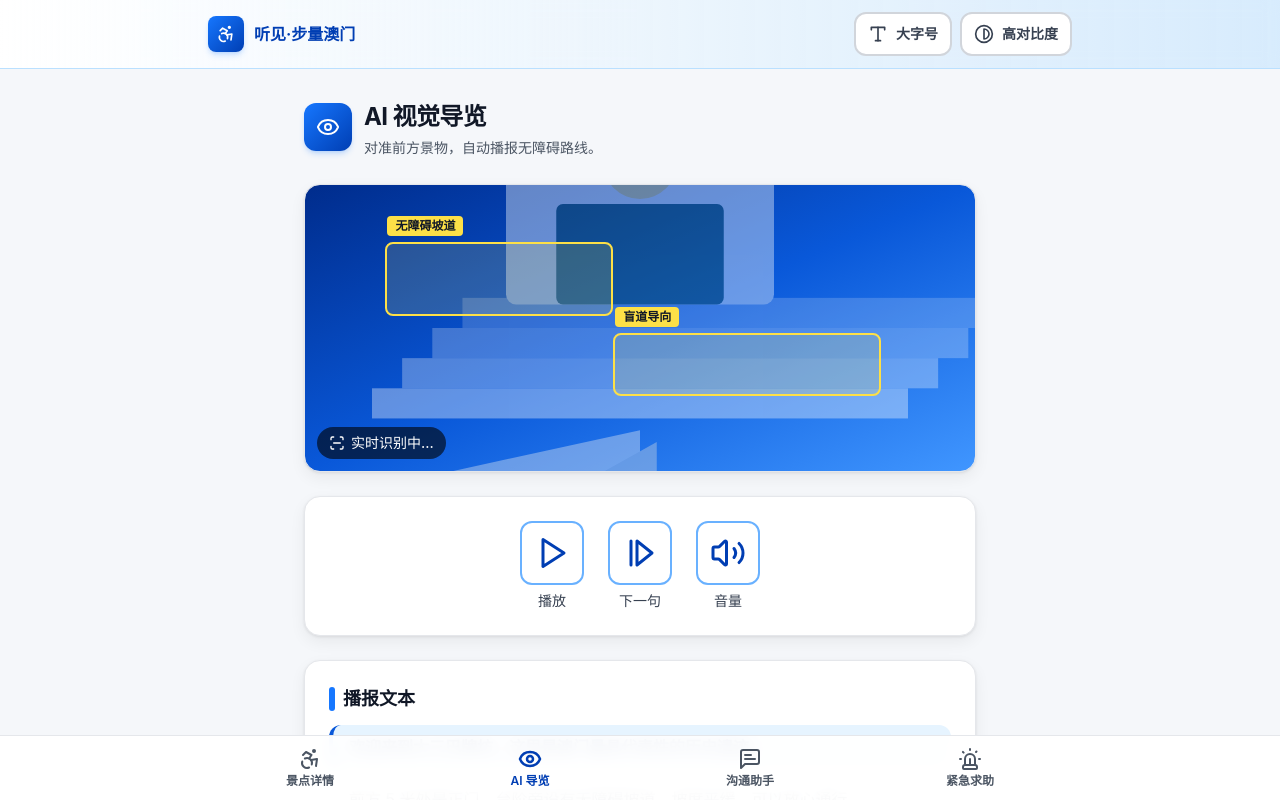
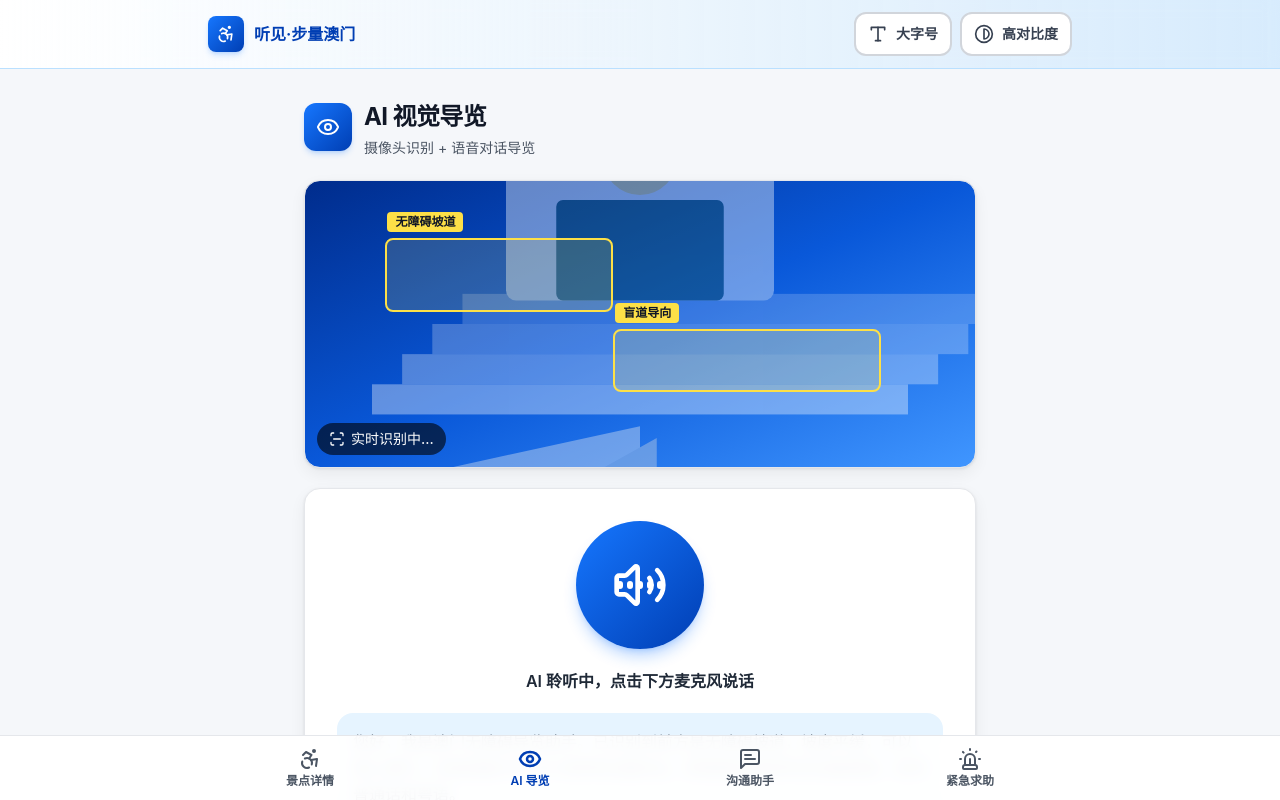
Before and after one commit to lizuonong/tingjian-buliang-macau, a React (Vite) app: page / in a window 1280 px wide. Both pictures are taken after a click on the button "AI 导览". Shown: the top 800 px of the page. Built offline with nearby package versions, Linux system fonts and the light colour scheme.

Commit message:
feat: AI导览改为豆包式语音通话界面，移除逐句播报文本，预留千问流式输出接口

```diff
--- a/src/components/BroadcastTextBox.tsx
+++ /dev/null
@@ -1,56 +0,0 @@
-import type { SpeechSentence } from '../types';
-
-/**
- * BroadcastTextBox —— 播报文本框
- * 无障碍约束：
- *  - 当前朗读句实时高亮（颜色 + 加粗 + 左侧指示条三重信号）
- *  - 容器 aria-live="polite" 让屏幕阅读器同步播报
- *  - 可点击句子“重读该句”，点击目标 ≥ 44px
- */
-interface BroadcastTextBoxProps {
-  sentences: SpeechSentence[];
-  currentIndex: number;
-  onSelect: (index: number) => void;
-}
-
-export default function BroadcastTextBox({
-  sentences,
-  currentIndex,
-  onSelect,
-}: BroadcastTextBoxProps) {
-  return (
-    <section
-      aria-label="播报文本内容"
-      aria-live="polite"
-      className="card-surface relative overflow-hidden p-5 sm:p-6"
-    >
-      <h2 className="mb-3 flex items-center gap-2 text-lg font-bold text-gray-900">
-        <span aria-hidden="true" className="h-6 w-1.5 rounded-full bg-brand-500" />
-        播报文本
-      </h2>
-
-      <ol className="space-y-2">
-        {sentences.map((s, idx) => {
-          const active = idx === currentIndex;
-          return (
-            <li key={s.id}>
-              <button
-                type="button"
-                onClick={() => onSelect(idx)}
-                aria-current={active ? 'true' : undefined}
-                aria-label={`第 ${idx + 1} 句：${s.text}${active ? '（正在朗读）' : ''}`}
-                className={`focus-ring min-h-[44px] w-full rounded-xl px-4 py-2 text-left text-base leading-relaxed transition-colors ${
-                  active
-                    ? 'border-l-4 border-brand-600 bg-brand-50 font-semibold text-brand-900'
-                    : 'border-l-4 border-transparent text-gray-700 hover:bg-gray-50'
-                }`}
-              >
-                {s.text}
-              </button>
-            </li>
-          );
-        })}
-      </ol>
-    </section>
-  );
-}
--- a/src/components/VoiceControlBar.tsx
+++ /dev/null
@@ -1,72 +0,0 @@
-import { Play, Pause, StepForward, Volume2 } from 'lucide-react';
-import IconButton from './IconButton';
-
-/**
- * VoiceControlBar —— AI 视觉导览语音控制条
- * 无障碍约束：
- *  - 大颗粒按钮（≥ 64px），图标 + 文字双编码
- *  - 播放/暂停为切换按钮，使用 aria-pressed 表达状态
- */
-interface VoiceControlBarProps {
-  playing: boolean;
-  onTogglePlay: () => void;
-  onStepForward: () => void;
-  hasNext: boolean;
-}
-
-export default function VoiceControlBar({
-  playing,
-  onTogglePlay,
-  onStepForward,
-  hasNext,
-}: VoiceControlBarProps) {
-  return (
-    <div
-      role="group"
-      aria-label="语音播报控制"
-      className="card-surface flex items-center justify-center gap-4 p-4 sm:gap-6 sm:p-6"
-    >
-      {/* 播放 / 暂停：切换按钮 */}
-      <div className="flex flex-col items-center gap-1.5">
-        <IconButton
-          size="lg"
-          variant={playing ? 'primary' : 'secondary'}
-          label={playing ? '暂停播报' : '开始播报'}
-          aria-pressed={playing}
-          onClick={onTogglePlay}
-        >
-          {playing ? (
-            <Pause aria-hidden="true" className="h-9 w-9" />
-          ) : (
-            <Play aria-hidden="true" className="h-9 w-9" />
-          )}
-        </IconButton>
-        <span className="text-sm font-medium text-gray-700">
-          {playing ? '暂停' : '播放'}
-        </span>
-      </div>
-
-      {/* 按一步朗读 */}
-      <div className="flex flex-col items-center gap-1.5">
-        <IconButton
-          size="lg"
-          variant="secondary"
-          label="朗读下一句"
-          disabled={!hasNext}
-          onClick={onStepForward}
-        >
-          <StepForward aria-hidden="true" className="h-9 w-9" />
-        </IconButton>
-        <span className="text-sm font-medium text-gray-700">下一句</span>
-      </div>
-
-      {/* 音量（示意，可扩展真实音量控制） */}
-      <div className="flex flex-col items-center gap-1.5">
-        <IconButton size="lg" variant="secondary" label="提高音量">
-          <Volume2 aria-hidden="true" className="h-9 w-9" />
-        </IconButton>
-        <span className="text-sm font-medium text-gray-700">音量</span>
-      </div>
-    </div>
-  );
-}
--- a/src/pages/AIVisionGuide.tsx
+++ b/src/pages/AIVisionGuide.tsx
@@ -1,24 +1,19 @@
-import { Camera, Eye, ScanLine } from 'lucide-react';
+import { Camera, Eye, Mic, MicOff, PhoneOff, ScanLine, Volume2 } from 'lucide-react';
 import { useCallback, useEffect, useRef, useState } from 'react';
-import BroadcastTextBox from '../components/BroadcastTextBox';
+import IconButton from '../components/IconButton';
 import PageHeader from '../components/PageHeader';
-import VoiceControlBar from '../components/VoiceControlBar';
-import type { SpeechSentence } from '../types';
 
 /**
- * 05 AI 视觉导览 (AI Vision Guide)
- * - 语音控制条：播放/暂停、逐句朗读大颗粒按钮
- * - 播报文本框：实时高亮当前朗读句
- * - 模拟朗读：使用 Web Speech API（SpeechSynthesis）真实朗读，逐句推进
+ * 05 AI 视觉导览 (AI Vision Guide) —— 语音通话式界面
+ *
+ * 设计形态参考「豆包打电话」：上方为摄像头实时识别画面，
+ * 下方为 AI 语音对话主体（圆形 AI 语音球 + 说话波形 + 流式文字气泡），
+ * 底部为通话控制条（说话 / 静音 / 结束）。
+ *
+ * 说明：当前用「模拟流式 + Web Speech 朗读」占位。
+ * 接入千问大模型后，将 `emitStream` 替换为真实 SSE/WebSocket 流式接口即可，
+ * 界面结构无需改动。
  */
-
-const SENTENCES: SpeechSentence[] = [
-  { id: 1, text: '欢迎来到大三巴牌坊，这里是澳门最具代表性的历史遗迹。' },
-  { id: 2, text: '前方 5 米处是正门，台阶旁设有无障碍坡道，坡度平缓，可以放心通行。' },
-  { id: 3, text: '正门前方的地面铺有盲道砖，沿盲道直行即可到达服务台。' },
-  { id: 4, text: '服务台提供语音导览设备租借，支持粤语、普通话和英语。' },
-  { id: 5, text: '如需休息，右手边 20 米处有遮阳座椅，设有扶手，方便起坐。' },
-];
 
 /** 模拟视觉识别聚焦框（示意 UI） */
 const VISION_FOCUS = [
@@ -26,106 +21,125 @@ const VISION_FOCUS = [
   { label: '盲道导向', top: '52%', left: '46%', width: '40%', height: '22%' },
 ];
 
+/** 模拟 AI 台词（接入千问后由模型实时生成） */
+const SCRIPT = [
+  '您好，我是澳门无障碍导览助手。已识别到前方是无障碍坡道，坡度平缓，可以放心通行。',
+  '沿盲道直行约 20 米即到达服务台，那里提供语音导览设备租借，支持普通话和粤语。',
+].join('');
+
 export default function AIVisionGuide() {
-  const [playing, setPlaying] = useState(false);
-  const [currentIndex, setCurrentIndex] = useState(0);
   const [supported, setSupported] = useState(true);
+  const [sessionActive, setSessionActive] = useState(true); // 通话是否进行中
+  const [speaking, setSpeaking] = useState(false); // AI 是否正在说话
+  const [micOn, setMicOn] = useState(true); // 麦克风开关
+  const [streamText, setStreamText] = useState(''); // 流式输出的 AI 文字
+  const streamTimer = useRef<number | null>(null);
   const utteranceRef = useRef<SpeechSynthesisUtterance | null>(null);
 
-  const hasNext = currentIndex < SENTENCES.length - 1;
+  /**
+   * 流式输出：逐字追加文字（模拟千问流式 token）
+   * 接入千问后，替换为：onMessage => setStreamText(prev => prev + chunk)
+   */
+  const emitStream = useCallback((text: string) => {
+    if (streamTimer.current) cancelAnimationFrame(streamTimer.current);
+    setStreamText('');
+    let i = 0;
+    const tick = () => {
+      i += 1;
+      setStreamText(text.slice(0, i));
+      if (i < text.length) {
+        streamTimer.current = requestAnimationFrame(tick);
+      }
+    };
+    streamTimer.current = requestAnimationFrame(tick);
+  }, []);
 
-  /** 朗读指定句子（Web Speech API） */
-  const speakSentence = useCallback(
-    (index: number) => {
+  /** 用 Web Speech 朗读指定文本（TTS） */
+  const speak = useCallback(
+    (text: string) => {
       if (!('speechSynthesis' in window)) {
         setSupported(false);
+        setSpeaking(false);
         return;
       }
-      window.speechSynthesis.cancel(); // 停止前序朗读
-      const u = new SpeechSynthesisUtterance(SENTENCES[index].text);
+      window.speechSynthesis.cancel();
+      const u = new SpeechSynthesisUtterance(text);
       u.lang = 'zh-CN';
-      u.rate = 0.9; // 语速稍慢，适合长者/视障用户
+      u.rate = 0.95;
       u.pitch = 1;
       utteranceRef.current = u;
+      u.onstart = () => setSpeaking(true);
+      u.onend = () => setSpeaking(false);
+      u.onerror = () => setSpeaking(false);
       window.speechSynthesis.speak(u);
     },
     [],
   );
 
-  /** 播放/暂停控制 */
-  const togglePlay = useCallback(() => {
-    if (playing) {
-      window.speechSynthesis.pause();
-      setPlaying(false);
-    } else {
-      if (currentIndex >= SENTENCES.length) {
-        setCurrentIndex(0);
-      }
-      window.speechSynthesis.resume();
-      speakSentence(currentIndex);
-      setPlaying(true);
-    }
-  }, [playing, currentIndex, speakSentence]);
+  /** 开始一次导览播报（AI 说话 + 流式文字） */
+  const startGuidance = useCallback(() => {
+    setSessionActive(true);
+    emitStream(SCRIPT);
+    speak(SCRIPT);
+  }, [emitStream, speak]);
 
-  /** 逐句朗读（下一句） */
-  const stepForward = useCallback(() => {
-    if (!hasNext) return;
-    const next = currentIndex + 1;
-    setCurrentIndex(next);
-    window.speechSynthesis.cancel();
-    speakSentence(next);
-  }, [currentIndex, hasNext, speakSentence]);
-
-  /** 点击播报文本中的任意句 */
-  const selectSentence = useCallback(
-    (index: number) => {
-      setCurrentIndex(index);
-      window.speechSynthesis.cancel();
-      speakSentence(index);
-      if (!playing) setPlaying(true);
-    },
-    [speakSentence, playing],
-  );
-
-  /** 朗读结束 → 自动推进下一句 */
-  useEffect(() => {
-    const u = utteranceRef.current;
-    if (!u) return;
-    u.onend = () => {
-      if (hasNext) {
-        setCurrentIndex((idx) => {
-          const next = idx + 1;
-          speakSentence(next);
-          return next;
-        });
-      } else {
-        setPlaying(false);
-      }
-    };
-  }, [hasNext, speakSentence]);
-
-  /** 组件卸载时停止朗读 */
-  useEffect(() => {
-    return () => window.speechSynthesis?.cancel();
+  /** 结束通话 */
+  const endCall = useCallback(() => {
+    if (streamTimer.current) cancelAnimationFrame(streamTimer.current);
+    window.speechSynthesis?.cancel();
+    setSessionActive(false);
+    setSpeaking(false);
+    setStreamText('');
   }, []);
 
+  /** 重新识别（复位并重启通话） */
+  const restart = useCallback(() => {
+    endCall();
+    // 小延时后重新开始，避免与前一次朗读冲突
+    window.setTimeout(startGuidance, 150);
+  }, [endCall, startGuidance]);
+
+  /** 组件卸载时清理 */
+  useEffect(() => {
+    return () => {
+      if (streamTimer.current) cancelAnimationFrame(streamTimer.current);
+      window.speechSynthesis?.cancel();
+    };
+  }, []);
+
+  // 初始进入即开启一次导览播报
+  useEffect(() => {
+    startGuidance();
+    // eslint-disable-next-line react-hooks/exhaustive-deps
+  }, []);
+
+  // 未开启语音合成时的降级提示
+  if (!supported) {
+    return (
+      <div className="mx-auto max-w-2xl space-y-5">
+        <PageHeader
+          icon={<Eye className="h-6 w-6" />}
+          title="AI 视觉导览"
+          subtitle="摄像头识别 + 语音对话导览"
+        />
+        <p role="alert" className="rounded-xl bg-amber-50 p-4 text-sm text-amber-900">
+          当前浏览器不支持语音合成，无法进行语音播报。请使用 Chrome / Edge 浏览器。
+        </p>
+      </div>
+    );
+  }
+
   return (
-    <div className="mx-auto max-w-2xl space-y-6">
+    <div className="mx-auto max-w-2xl space-y-5">
       <PageHeader
         icon={<Eye className="h-6 w-6" />}
         title="AI 视觉导览"
-        subtitle="对准前方景物，自动播报无障碍路线。"
+        subtitle="摄像头识别 + 语音对话导览"
       />
 
-      {!supported && (
-        <p role="alert" className="rounded-xl bg-amber-50 p-4 text-sm text-amber-900">
-          当前浏览器不支持语音合成，请使用 Chrome / Edge 或切换「逐句文字」模式。
-        </p>
-      )}
-
-      {/* 视觉识别窗口（示意） */}
+      {/* 摄像头实时识别画面 */}
       <section
-        aria-label="视觉识别预览"
+        aria-label="摄像头实时识别画面"
         className="card-surface relative h-72 overflow-hidden rounded-2xl bg-gradient-to-br from-brand-800 via-brand-600 to-brand-400"
       >
         {/* 地标示意背景（本地 SVG，不依赖网络） */}
@@ -136,7 +150,6 @@ export default function AIVisionGuide() {
           preserveAspectRatio="xMidYMid slice"
         >
           <rect width="400" height="288" fill="transparent" />
-          {/* 台阶 */}
           {[0, 1, 2, 3].map((i) => (
             <rect
               key={i}
@@ -148,11 +161,9 @@ export default function AIVisionGuide() {
               opacity={0.9 - i * 0.15}
             />
           ))}
-          {/* 牌坊轮廓 */}
           <rect x="120" y="40" width="160" height="90" fill="#f8fafc" rx="6" />
           <rect x="150" y="70" width="100" height="60" fill="#1e5451" rx="4" />
           <circle cx="200" cy="45" r="22" fill="#fde68a" />
-          {/* 坡道 */}
           <polygon points="40,240 200,240 200,205 40,240" fill="#e2e8f0" />
           <polygon points="160,240 210,212 210,240" fill="#cbd5e1" />
         </svg>
@@ -169,39 +180,124 @@ export default function AIVisionGuide() {
             </span>
           </div>
         ))}
+
+        {/* 识别状态角标 */}
         <span className="absolute bottom-3 left-3 inline-flex items-center gap-1.5 rounded-full bg-black/60 px-3 py-1.5 text-sm font-medium text-white">
           <ScanLine aria-hidden="true" className="h-4 w-4" />
           实时识别中…
         </span>
       </section>
 
-      {/* 语音控制条 */}
-      <VoiceControlBar
-        playing={playing}
-        onTogglePlay={togglePlay}
-        onStepForward={stepForward}
-        hasNext={hasNext}
-      />
+      {/* AI 语音对话主体（豆包打电话式） */}
+      <section
+        aria-label="AI 语音对话"
+        className="card-surface flex flex-col items-center gap-5 p-6 sm:p-8"
+      >
+        {/* 圆形 AI 语音球 + 说话波形 */}
+        <div className="relative flex h-32 w-32 items-center justify-center">
+          <span
+            aria-hidden="true"
+            className={`absolute inset-0 rounded-full bg-gradient-to-br from-brand-500 to-brand-700 shadow-lg shadow-brand-500/30 transition-transform ${
+              speaking ? 'scale-110' : 'scale-100'
+            }`}
+          />
+          <span aria-hidden="true" className="relative text-white">
+            <Volume2 className="h-14 w-14" />
+          </span>
 
-      {/* 播报文本框：实时高亮当前句 */}
-      <BroadcastTextBox
-        sentences={SENTENCES}
-        currentIndex={currentIndex}
-        onSelect={selectSentence}
-      />
+          {/* 说话波形：speaking 时波动 */}
+          <span aria-hidden="true" className="absolute flex items-center gap-1">
+            {[0, 1, 2, 3, 4].map((i) => (
+              <span
+                key={i}
+                className={`block w-1.5 rounded-full bg-white transition-all duration-200 ${
+                  speaking ? 'animate-pulse' : 'h-2'
+                }`}
+                style={{
+                  height: speaking ? 16 + (i % 3) * 8 : 8,
+                  animationDelay: `${i * 80}ms`,
+                }}
+              />
+            ))}
+          </span>
+        </div>
 
-      {/* 重新拍照 */}
+        {/* 会话状态 */}
+        <p className="text-base font-semibold text-gray-800" aria-live="polite">
+          {sessionActive
+            ? speaking
+              ? 'AI 正在说话…'
+              : 'AI 聆听中，点击下方麦克风说话'
+            : '会话已结束'}
+        </p>
+
+        {/* 流式文字气泡（接入千问后在这里流式渲染模型输出） */}
+        <div
+          aria-live="polite"
+          className="w-full rounded-2xl bg-brand-50 p-4 text-base leading-relaxed text-gray-800"
+        >
+          {streamText ? streamText : '通话已建立，识别到的无障碍信息将实时显示在这里。'}
+        </div>
+
+        {/* 通话控制条 */}
+        <div className="flex w-full items-center justify-center gap-5">
+          {/* 说话 / 触发播报 */}
+          <div className="flex flex-col items-center gap-1.5">
+            <IconButton
+              size="lg"
+              variant="primary"
+              label={sessionActive ? '开始说话' : '开始导览'}
+              onClick={startGuidance}
+              disabled={!sessionActive}
+            >
+              <Mic aria-hidden="true" className="h-9 w-9" />
+            </IconButton>
+            <span className="text-sm font-medium text-gray-700">说话</span>
+          </div>
+
+          {/* 麦克风静音开关 */}
+          <div className="flex flex-col items-center gap-1.5">
+            <IconButton
+              size="lg"
+              variant="secondary"
+              label={micOn ? '静音麦克风' : '开启麦克风'}
+              aria-pressed={!micOn}
+              onClick={() => setMicOn((v) => !v)}
+            >
+              {micOn ? (
+                <Mic aria-hidden="true" className="h-9 w-9" />
+              ) : (
+                <MicOff aria-hidden="true" className="h-9 w-9" />
+              )}
+            </IconButton>
+            <span className="text-sm font-medium text-gray-700">
+              {micOn ? '麦克风开' : '麦克风关'}
+            </span>
+          </div>
+
+          {/* 结束通话 */}
+          <div className="flex flex-col items-center gap-1.5">
+            <IconButton
+              size="lg"
+              variant="danger"
+              label="结束通话"
+              onClick={endCall}
+            >
+              <PhoneOff aria-hidden="true" className="h-9 w-9" />
+            </IconButton>
+            <span className="text-sm font-medium text-gray-700">结束</span>
+          </div>
+        </div>
+      </section>
+
+      {/* 重新识别 */}
       <button
         type="button"
-        onClick={() => {
-          setCurrentIndex(0);
-          setPlaying(false);
-          window.speechSynthesis.cancel();
-        }}
+        onClick={restart}
         className="focus-ring inline-flex min-h-[52px] w-full items-center justify-center gap-2 rounded-2xl border-2 border-brand-300 bg-white px-6 text-base font-bold text-brand-700 hover:bg-brand-50"
       >
         <Camera aria-hidden="true" className="h-5 w-5" />
-        重新扫描
+        重新识别
       </button>
     </div>
   );
--- a/src/types/index.ts
+++ b/src/types/index.ts
@@ -23,12 +23,6 @@ export interface CrowdAlert {
   description: string;
   time: string;
   urgent: boolean;
-}
-
-/** 播报句子 */
-export interface SpeechSentence {
-  id: number;
-  text: string;
 }
 
 /** 照片识别结果 */
```
